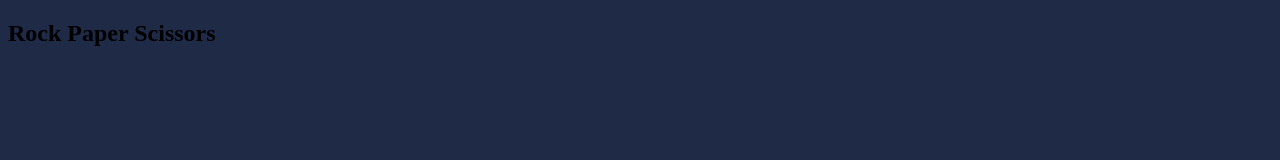
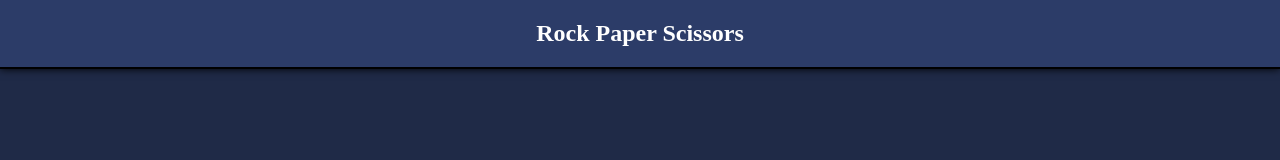
Before and after one commit to yomizana/rock-paper-scissors, a plain HTML site: page index.html in a window 1280 px wide. Drawn offline with Linux system fonts and the light colour scheme.

Commit message:
Add basic header

```diff
--- a/index.html
+++ b/index.html
@@ -11,5 +11,11 @@
         <div class="header">
             <h2>Rock Paper Scissors</h2>
         </div>
+        <div class="content">
+
+        </div>
+        <div class="footer">
+
+        </div>
     </body>
 </html>
--- a/style.css
+++ b/style.css
@@ -1,3 +1,15 @@
 body {
     background-color: rgb(31, 42, 71);
+    display: flex;
+    flex-direction: column;
+    margin: 0;
+    padding: 0;
 }
+
+.header {
+    background-color: rgb(44, 60, 104);
+    color: white;
+    text-align: center;
+    border-bottom: solid 2px black;
+    box-shadow: 0 0 8px black;
+}
```
